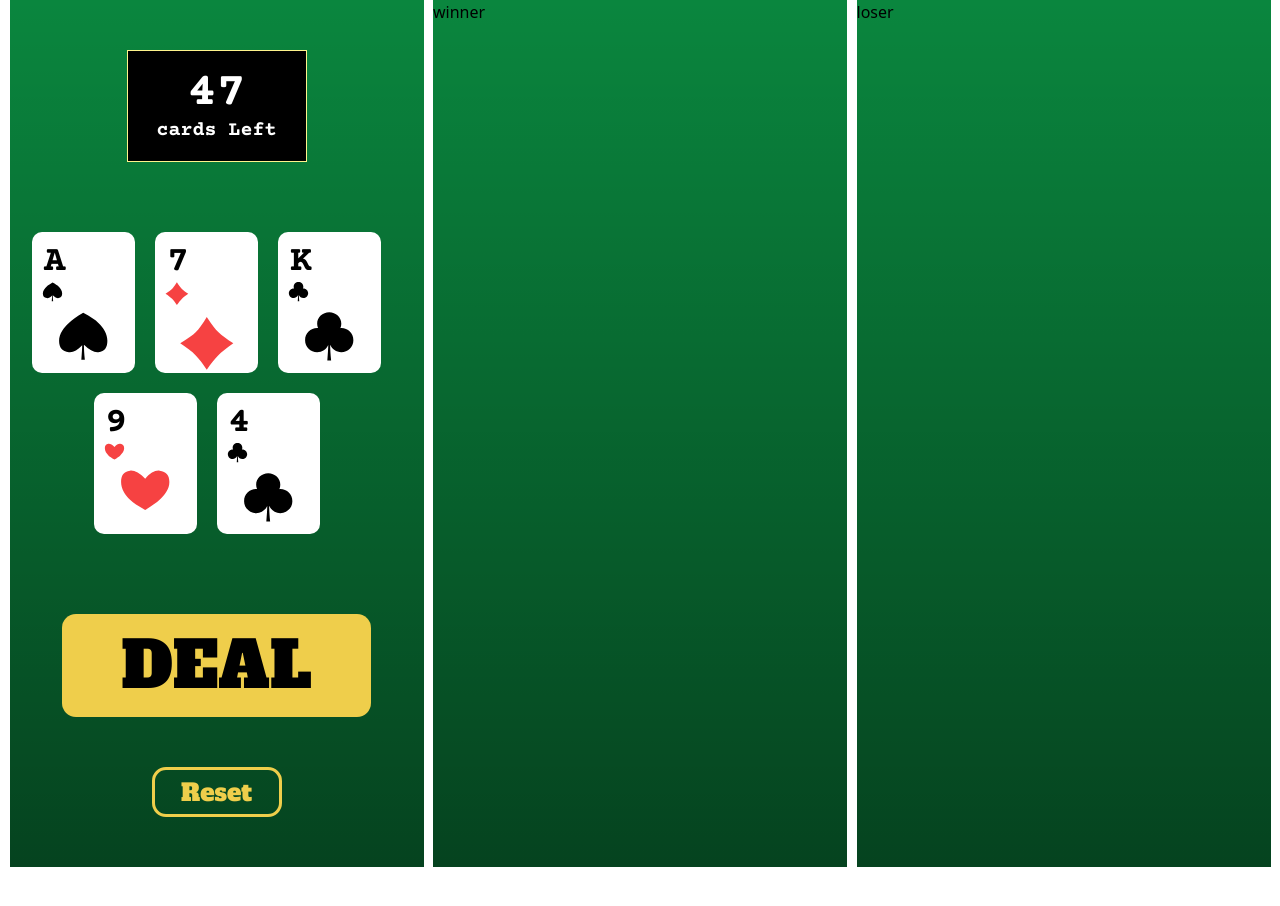
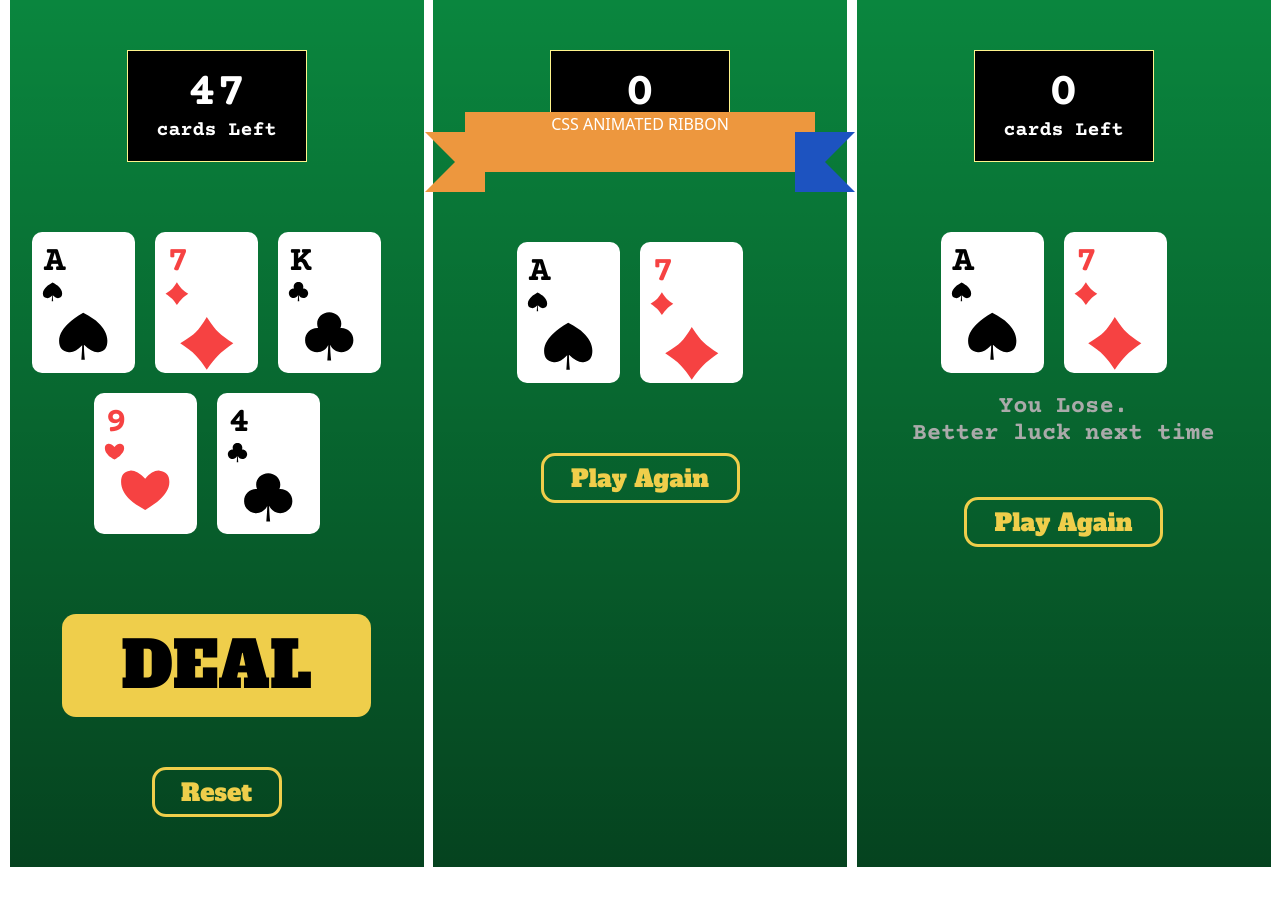
Before and after one commit to evabanegacom/Uplift-Card-Game, a React (Create React App) app: page / in a window 1280 px wide. Shown: the top 906 px of the page. Built offline with nearby package versions, Linux system fonts and the light colour scheme.

Commit message:
created two other cards

```diff
--- a/src/components/cards/card1/card1.css
+++ b/src/components/cards/card1/card1.css
@@ -12,7 +12,6 @@
       font-size: 36px;
       line-height: 40px;
       text-align: center;
-      color: var(--card-header);
       width: 25%;
       margin: 10px 0 10px 10px;
   }
--- a/src/components/cards/card4/Card4.jsx
+++ b/src/components/cards/card4/Card4.jsx
@@ -5,7 +5,7 @@ const Card4 = () => {
     return (
         <>
             <div className='DealHand__cards-card1'>
-                <div className='DealHand__card-text'>9
+                <div className='DealHand__card-text text-primary'>9
                     <div>
                         <svg width="21" height="17" viewBox="0 0 21 17" fill="none" xmlns="http://www.w3.org/2000/svg">
                             <path fill-rule="evenodd" clip-rule="evenodd" d="M10.5052 16.4243C13.1759 14.8447 15.0894 13.4974 16.2459 12.3823C18.253 10.4472 20.1615 8.15254 20.1615 5.26995C20.1615 2.54919 18.9538 1.01909 16.2459 0.70704C14.4406 0.49901 12.5245 1.57502 10.4974 3.93508C8.17307 1.57502 6.15139 0.49901 4.43241 0.70704C1.85394 1.01909 0.848999 2.6306 0.848999 5.26995C0.848999 8.11572 2.48387 10.4599 4.43241 12.3823C5.5865 13.5209 7.61078 14.8683 10.5052 16.4243Z" fill="#F64242" />
--- a/src/components/loser/Loser.jsx
+++ b/src/components/loser/Loser.jsx
@@ -1,11 +1,26 @@
-import React from 'react'
+import React from 'react';
+import Card1 from '../cards/card1/Card1';
+import Card2 from '../cards/card2/Card2';
+import './loser.css';
 
 const Loser = () => {
   return (
-    <div className='Loser'>
-      loser
+    <div className='Loser flex flex-col'>
+      <div className='Loser__card-header'>
+        <div className='Loser__card-number'>0</div>
+        <div className='Loser__card-details'>cards Left</div>
+      </div>
+      <div className='flex flex-wrap justify-center Loser__cards'>
+        <Card1 />
+        <Card2 />
+      </div>
+      <div className='Loser__deal'>
+        <p>You Lose.</p>
+        <p>Better luck next time</p>
+      </div>
+      <button className='Loser__button'>Play Again</button>
     </div>
   )
 }
 
-export default Loser
+export default Loser;
--- /dev/null
+++ b/src/components/loser/loser.css
@@ -0,0 +1,66 @@
+.Loser__card-header {
+    width: 180px;
+    height: 112px;
+    margin: 50px auto 0;
+    background: var(--card-header);
+    border: 1px solid #fff48c;
+    box-sizing: border-box;
+}
+
+.Loser__card-number {
+    font-family: var(--card-font);
+    font-weight: bold;
+    font-size: 48px;
+    line-height: 54px;
+    text-align: center;
+    margin-top: 15px;
+    color: var(--text-color);
+}
+
+.Loser__card-details {
+    width: 120px;
+    font-family: var(--card-font);
+    font-weight: bold;
+    font-size: 20px;
+    line-height: 22px;
+    text-align: center;
+    width: 100%;
+    color: var(--text-color);
+}
+
+.Loser__cards {
+    margin-top: 70px;
+}
+
+.Loser__deal {
+    font-family: var(--card-font);
+    font-weight: normal;
+    font-size: 24px;
+    line-height: 27px;
+    text-align: center;
+
+    color: var(--text-color);
+}
+
+.Loser__deal-text {
+    font-family: var(--button-font);
+    font-size: 64px;
+    line-height: 88px;
+    text-align: center;
+}
+
+.Loser__button {
+    border: 3px solid var(--button-text);
+    box-sizing: border-box;
+    border-radius: 14px;
+    width: 199px;
+    height: 50px;
+    align-self: center;
+
+    font-family: var(--button-font);
+    font-size: 24px;
+    line-height: 33px;
+    text-align: center;
+    margin-top: 50px;
+    color: var(--button-text);
+}
--- a/src/components/winner/Winner.jsx
+++ b/src/components/winner/Winner.jsx
@@ -1,11 +1,45 @@
-import React from 'react'
+import React from 'react';
+import Card1 from '../cards/card1/Card1';
+import Card2 from '../cards/card2/Card2';
+import './winner.css';
 
 const Winner = () => {
-    return (
-        <div className='Winner'>
-           winner
-        </div>
-    )
+  return (
+    <div className='Winner flex flex-col'>
+      <div className='Winner__card-header'>
+        <div className='Winner__card-number'>0</div>
+      </div>
+      {/* <div className='Winner__card-details'>
+          <svg className='Winner__leftSVG' width="84" height="53" viewBox="0 0 84 53" fill="none" xmlns="http://www.w3.org/2000/svg">
+            <path fill-rule="evenodd" clip-rule="evenodd" d="M0 0.678955H83.3638V52.6303H0L23.5719 26.6546L0 0.678955Z" fill="#ED973E" />
+          </svg>
+
+          <div className='Winner__label'><p>WINNER!</p>
+            <svg width="319" height="54" viewBox="0 0 319 54" fill="none" xmlns="http://www.w3.org/2000/svg">
+            <path d="M318.076 1H0.326843V52.9514H318.076V1Z" fill="#ED973E" stroke="#A15A0D" stroke-width="0.5" />
+          </svg>
+          </div>
+
+          <svg className='Winner__rightSVG' width="84" height="53" viewBox="0 0 84 53" fill="none" xmlns="http://www.w3.org/2000/svg">
+            <path fill-rule="evenodd" clip-rule="evenodd" d="M84 52.6304H0.636185V0.679008H84L60.4281 26.6547L84 52.6304Z" fill="#ED973E" />
+          </svg>
+
+
+        </div> */}
+        <div class="ribbon">
+  CSS Animated Ribbon
+  <i></i>
+  <i></i>
+  <i></i>
+  <i></i>
+</div>
+      <div className='flex flex-wrap justify-center Winner__cards'>
+        <Card1 />
+        <Card2 />
+      </div>
+      <button className='Winner__button'>Play Again</button>
+    </div>
+  )
 }
 
-export default Winner
+export default Winner;
--- /dev/null
+++ b/src/components/winner/winner.css
@@ -0,0 +1,208 @@
+.Winner__card-header {
+    width: 180px;
+    height: 112px;
+    margin: 50px auto 0;
+    background: var(--card-header);
+    border: 1px solid #fff48c;
+    box-sizing: border-box;
+}
+
+.Winner__card-number {
+    font-family: var(--card-font);
+    font-weight: bold;
+    font-size: 48px;
+    line-height: 54px;
+    text-align: center;
+    margin-top: 15px;
+    color: var(--text-color);
+}
+
+.Winner__card-details {
+    display: flex;
+    border: 1px solid red;
+    margin-top: -30px;
+    align-items: center;
+}
+
+.Winner__label {
+  margin-top: -50px;
+}
+
+.Winner__leftSVG {
+  position: relative;
+  left: 10px;
+  top: 20px;
+}
+
+.Winner__label p {
+    z-index: 1;
+    position: relative;
+    top: 48.5px;
+    left: 5px;
+    font-family: var(--card-font);
+    font-weight: bold;
+    font-size: 36px;
+    line-height: 40px;
+    text-align: center;
+    color: var(--text-color);
+}
+
+.Winner__cards {
+    margin-top: 70px;
+}
+
+.Winner__deal {
+    background: var(--button-text);
+    border-radius: 14px;
+    width: 309px;
+    height: 103px;
+    margin: 60px auto 0;
+}
+
+.Winner__deal-text {
+    font-family: var(--button-font);
+    font-size: 64px;
+    line-height: 88px;
+    text-align: center;
+}
+
+.Winner__button {
+    border: 3px solid var(--button-text);
+    box-sizing: border-box;
+    border-radius: 14px;
+    width: 199px;
+    height: 50px;
+    align-self: center;
+
+    font-family: var(--button-font);
+    font-size: 24px;
+    line-height: 33px;
+    text-align: center;
+    margin-top: 50px;
+    color: var(--button-text);
+}
+
+  .ribbon {
+    width: 350px;
+    height: 60px;
+    margin: -50px auto 0px;
+    position: relative;
+    color: #fff;
+    text-align: center;
+    text-transform: uppercase;
+    background: #ED973E;
+
+    -webkit-animation: main 250ms;
+    -moz-animation: main 250ms;
+    -ms-animation: main 250ms;
+    animation: main 250ms;
+  }
+
+  .ribbon i {
+    position: absolute;
+  }
+
+  .ribbon i:first-child, .ribbon i:nth-child(2) {
+    position: absolute;
+    left: -20px;
+    bottom: -20px;
+    z-index: -1;
+    border: 20px solid transparent;
+    border-right-color: #043140;
+    -webkit-animation: edge 500ms;
+    -moz-animation: edge 500ms;
+    -ms-animation: edge 500ms;
+    animation: edge 500ms;
+  }
+
+  .ribbon i:nth-child(2) {
+    left: auto;
+    right: -20px;
+    border-right-color: transparent;
+    border-left-color: #043140;
+  }
+
+  .ribbon i:nth-child(3), .ribbon i:last-child {
+    width: 20px;
+    bottom: -20px;
+    left: -40px;
+    border: 30px solid #ED973E;
+    border-left-color: transparent;
+
+    -webkit-animation: back 600ms;
+    -moz-animation: back 600ms;
+    -ms-animation: back 600ms;
+    animation: back 600ms;
+
+    -webkit-transform-origin: 100% 0;
+    -moz-transform-origin: 100% 0;
+    -ms-transform-origin: 100% 0;
+    transform-origin: 100% 0;
+  }
+
+  .ribbon i:last-child {
+    bottom: -20px;
+    left: auto;
+    right: -40px;
+    border: 30px solid #1D53C0;
+    border-right-color: transparent;
+
+    -webkit-transform-origin: 0 0;
+    -moz-transform-origin: 0 0;
+    -ms-transform-origin: 0 0;
+    transform-origin: 0 0;
+  }
+
+  p {
+    text-align: center;
+    color: #aaa;
+  }
+
+  /* animations */
+
+  @-webkit-keyframes main {
+    0% { -webkit-transform: scaleX(0); }
+    100% { -webkit-transform: scaleX(1); }
+  }
+
+  @-webkit-keyframes edge {
+    0%, 50% { -webkit-transform: scaleY(0); }
+    100% { -webkit-transform: scaleY(1); }
+  }
+
+  @-webkit-keyframes back {
+    0%, 75% { -webkit-transform: scaleX(0); }
+    100% { -webkit-transform: scaleX(1); }
+  }
+
+
+  @-moz-keyframes main {
+    0% { -moz-transform: scaleX(0); }
+    100% { -moz-transform: scaleX(1); }
+  }
+
+  @-moz-keyframes edge {
+    0%, 50% { -moz-transform: scaleY(0); }
+    100% { -moz-transform: scaleY(1); }
+  }
+
+  @-moz-keyframes back {
+    0%, 75% { -moz-transform: scaleX(0); }
+    100% { -moz-transform: scaleX(1); }
+  }
+
+
+  @keyframes main {
+    0% { transform: scaleX(0); }
+    100% { transform: scaleX(1); }
+  }
+
+  @keyframes edge {
+    0%, 50% { transform: scaleY(0); }
+    100% { transform: scaleY(1); }
+  }
+
+  @keyframes back {
+    0%, 75% { transform: scaleX(0); }
+    100% { transform: scaleX(1); }
+  }
--- a/tailwind.config.js
+++ b/tailwind.config.js
@@ -4,7 +4,8 @@ module.exports = {
   theme: {
     extend: {
       colors: {
-        primary: "#F64242"
+        primary: "#F64242",
+        dark: "#000000"
       }
     },
   },
```
